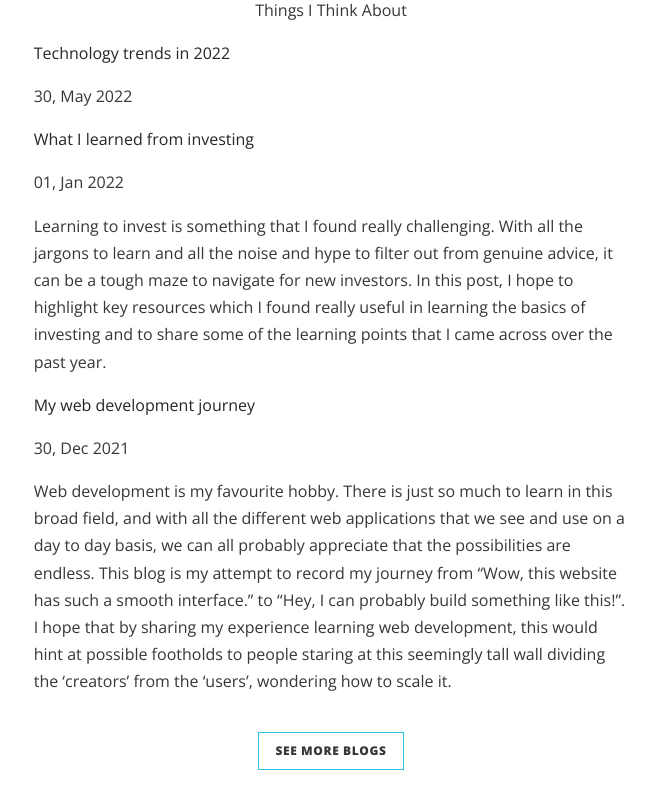
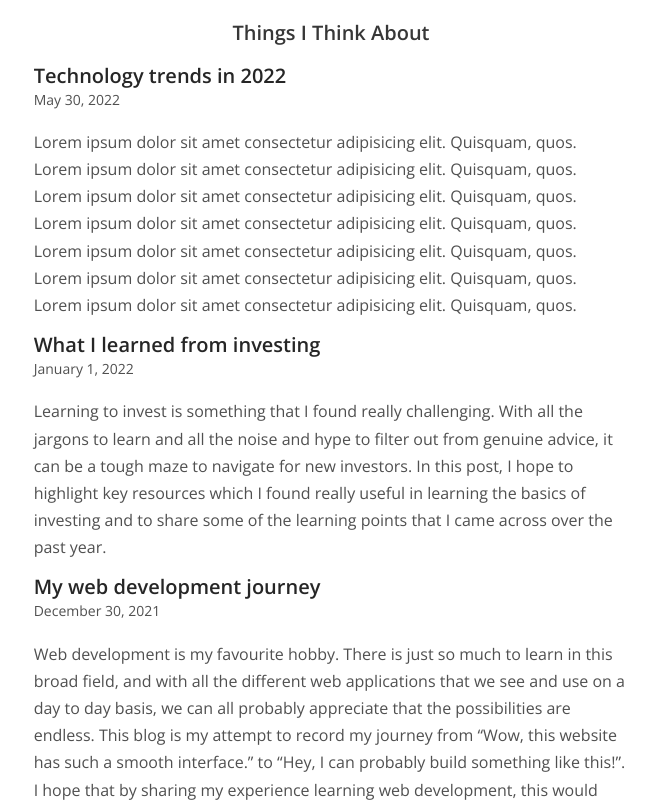
Before and after one commit to tigeryst/tigeryst, a Next.js app: page / in a window 1280 px wide. Shown: the part 2960-3762 px from the top of the page, without its empty margins (309-964 px from the left). Built offline with nearby package versions, Linux system fonts and the light colour scheme.

Commit message:
Refactor Blogs section

```diff
--- a/app/(home)/blogs.module.css
+++ /dev/null
@@ -1,5 +0,0 @@
-@media (min-width: 800px) {
-  .blogs {
-    max-width: 80%;
-  }
-}
--- a/app/(home)/blogs.tsx
+++ b/app/(home)/blogs.tsx
@@ -1,31 +1,45 @@
 import Link from "next/link";
-import styles from "./blogs.module.css";
 
 export default function Blogs() {
   return (
     <section className="flow grid justify-item-center" id="blogs">
-      <h2 className="text-center section__title section__title--accent">
+      <h2 className="section-title" data-accent>
         Blogs
       </h2>
-      <p className="mx-auto text-center section__subtitle">
-        Things I Think About
-      </p>
+      <p className="section-subtitle">Things I Think About</p>
 
-      <div className={`${styles["blogs"]} mx-auto flow mb-5`}>
-        <div className="blog flow">
-          <Link href="/blogs/#" className="text-neutral-800 fw-bold">
+      <div className={`mx-auto flow | mb-5 max-w-[600px] lg:max-w-[80%]`}>
+        <article className="flow">
+          <h3 className="ms-0">
+            <Link href="/blogs/#" className="text-neutral-800 font-bold">
               Technology trends in 2022
             </Link>
-          <p className="blog__date">30, May 2022</p>
-          <p className="blog__post"></p>
-        </div>
+          </h3>
+          <time dateTime="2022-05-30" className="text-neutral-400 text-sm">
+            May 30, 2022
+          </time>
+          <p className="text-neutral-400">
+            Lorem ipsum dolor sit amet consectetur adipisicing elit. Quisquam,
+            quos. Lorem ipsum dolor sit amet consectetur adipisicing elit.
+            Quisquam, quos. Lorem ipsum dolor sit amet consectetur adipisicing
+            elit. Quisquam, quos. Lorem ipsum dolor sit amet consectetur
+            adipisicing elit. Quisquam, quos. Lorem ipsum dolor sit amet
+            consectetur adipisicing elit. Quisquam, quos. Lorem ipsum dolor sit
+            amet consectetur adipisicing elit. Quisquam, quos. Lorem ipsum dolor
+            sit amet consectetur adipisicing elit. Quisquam, quos.
+          </p>
+        </article>
 
-        <div className="blog flow">
-          <Link href="/blogs/#" className="text-neutral-800 fw-bold">
+        <article className="flow">
+          <h3 className="ms-0">
+            <Link href="/blogs/#" className="text-neutral-800 font-bold">
               What I learned from investing
             </Link>
-          <p className="blog__date">01, Jan 2022</p>
-          <p className="blog__post">
+          </h3>
+          <time dateTime="2022-01-01" className="text-neutral-400 text-sm">
+            January 1, 2022
+          </time>
+          <p className="ms-0 text-neutral-400">
             Learning to invest is something that I found really challenging.
             With all the jargons to learn and all the noise and hype to filter
             out from genuine advice, it can be a tough maze to navigate for new
@@ -33,14 +47,18 @@ export default function Blogs() {
             found really useful in learning the basics of investing and to share
             some of the learning points that I came across over the past year.
           </p>
-        </div>
+        </article>
 
-        <div className="blog flow">
-          <Link href="/blogs/#" className="text-neutral-800 fw-bold">
+        <article className="flow">
+          <h3 className="ms-0">
+            <Link href="/blogs/#" className="text-neutral-800 font-bold">
               My web development journey
             </Link>
-          <p className="blog__date">30, Dec 2021</p>
-          <p className="blog__post">
+          </h3>
+          <time dateTime="2021-12-30" className="text-neutral-400 text-sm">
+            December 30, 2021
+          </time>
+          <p className="ms-0 text-neutral-400">
             Web development is my favourite hobby. There is just so much to
             learn in this broad field, and with all the different web
             applications that we see and use on a day to day basis, we can all
@@ -53,10 +71,10 @@ export default function Blogs() {
             &lsquo;creators&rsquo; from the &lsquo;users&rsquo;, wondering how
             to scale it.
           </p>
-        </div>
+        </article>
       </div>
 
-      <Link href="/blogs" className="button button--primary mx-auto">
+      <Link href="/blogs" className="button mx-auto" data-variant="primary">
         see more blogs
       </Link>
     </section>
```
Lines whose indentation alone changed are shown as unchanged.
